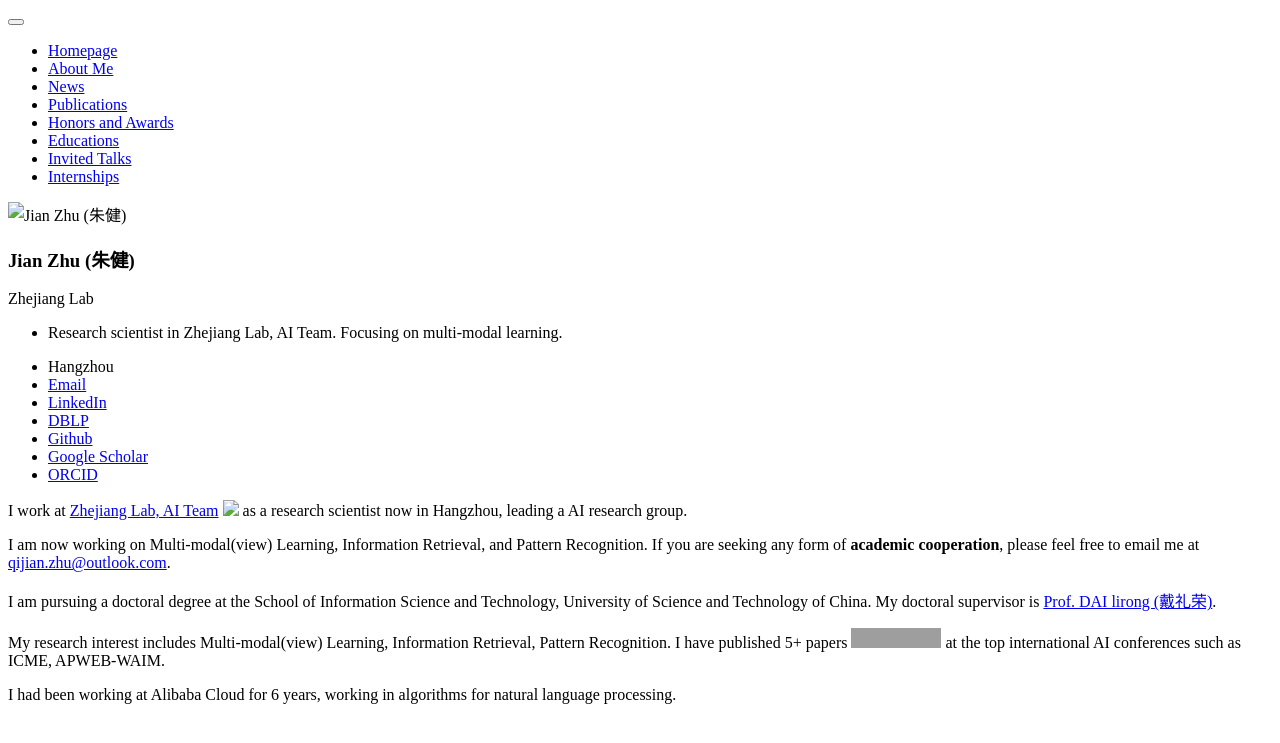
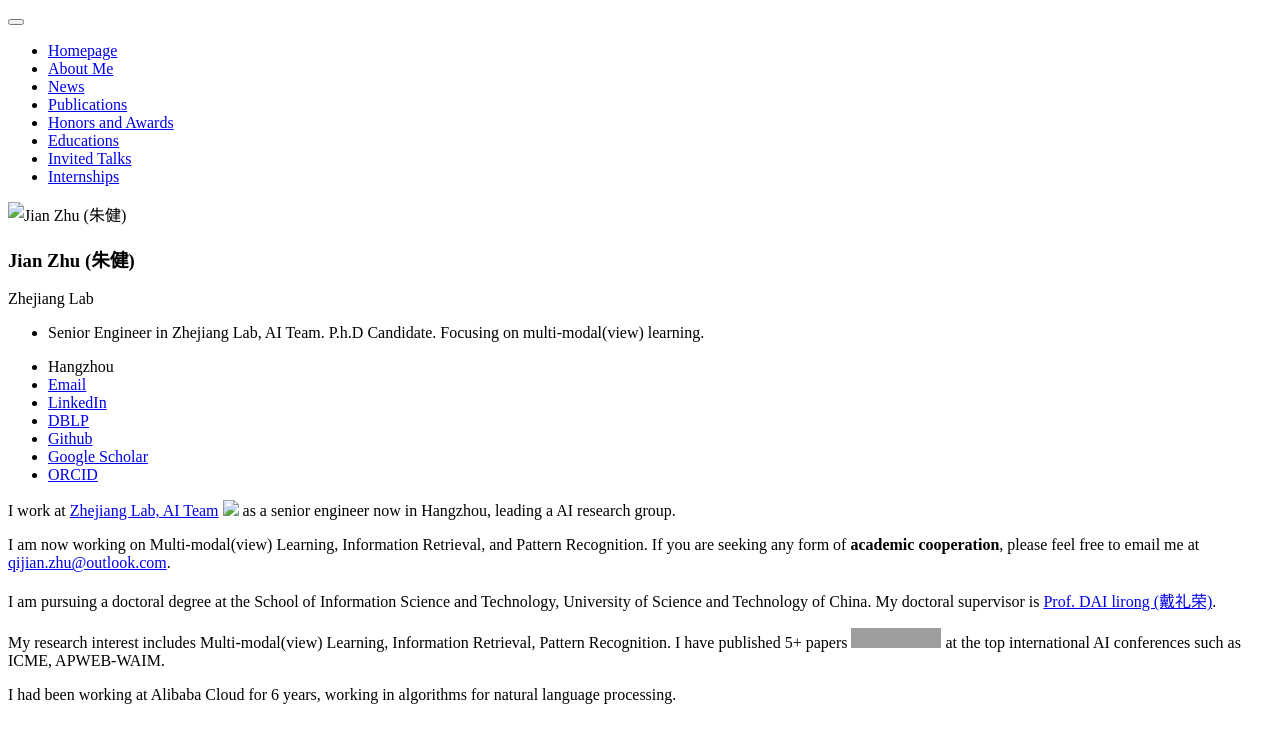
Before and after one commit to HackerHyper/HackerHyper.github.io, a Jekyll site: the page built from _pages/includes/intro.md, in a window 1280 px wide. Shown: the top 743 px of the page. Built offline with Jekyll 4.4.1, drawn with Linux system fonts in a browser that asks for light colours; our own code applies the rules of GitHub Pages for plain Markdown files; grey boxes are pictures that could not be loaded.

Commit message:
first commit

```diff
--- a/_config.yml
+++ b/_config.yml
@@ -7,7 +7,7 @@
 
 # Site Settings
 title                    : "Jian Zhu (朱健)"
-description              : "Research scientist in Zhejiang Lab, AI Team. Focusing on multi-modal learning."
+description              : "Senior Engineer in Zhejiang Lab, AI Team. P.h.D Candidate. Focusing on multi-modal(view) learning."
 repository               : "hackerhyper/hackerhyper.github.io"
 google_scholar_stats_use_cdn : true
 
--- a/_pages/includes/intro.md
+++ b/_pages/includes/intro.md
@@ -1,4 +1,4 @@
-I work at [Zhejiang Lab, AI Team](https://www.zhejianglab.com/) <img src='./images/zjlab.png' style='width: 6em;'> as a research scientist now in Hangzhou, leading a AI research group.
+I work at [Zhejiang Lab, AI Team](https://www.zhejianglab.com/) <img src='./images/zjlab.png' style='width: 6em;'> as a senior engineer now in Hangzhou, leading a AI research group.
 
 I am now working on Multi-modal(view) Learning, Information Retrieval, and Pattern Recognition. If you are seeking any form of **academic cooperation**, please feel free to email me at [qijian.zhu@outlook.com](mailto:qijian.zhu@outlook.com).
 
```
Also changed, not shown: _pages/includes/others.md (+1 -1 lines).
